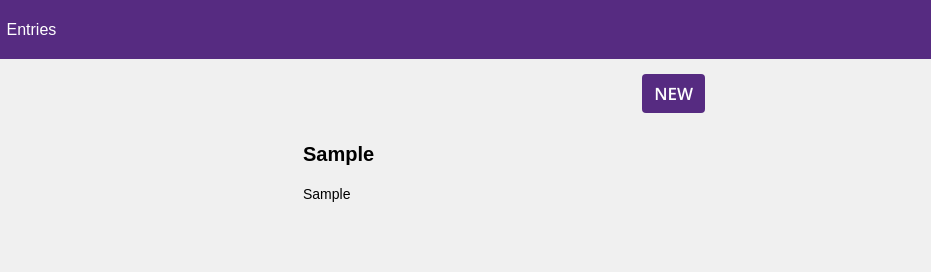
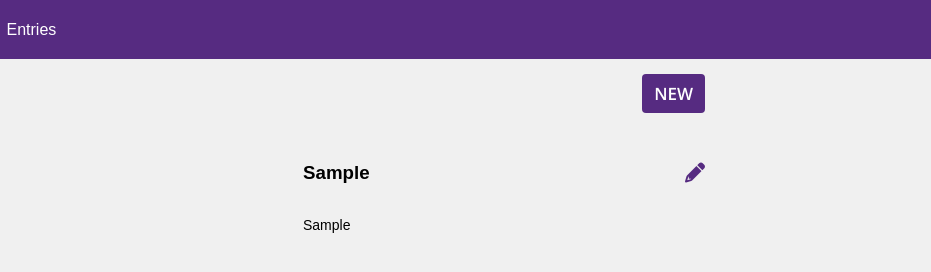
Before and after one commit to DavidKyong/code-journal, a website: page index.html in a window 1280 px wide. Both pictures are taken after typing "Sample", "Sample", "Sample" into the empty fields and a click on the button "SAVE". Shown: the full height of the page, 349-1280 px from the left. Drawn offline with nearby package versions, Linux system fonts and the light colour scheme; a web font is replaced by a local one.

Commit message:
Updated renderEntry by adding FontAwesome pencil next to the title of each entry. Added a data-entry-id attribute to the li that stores the entryId of the entry being rendered. #3

```diff
--- a/css/styles.css
+++ b/css/styles.css
@@ -39,13 +39,6 @@ textarea {
 
 .picture {
   margin-bottom: 1.25rem;
-}
-
-
-.tabTitle {
-  color: white;
-  padding-top: 0.25rem;
-  padding-bottom: 0.25rem;
 }
 
 @media screen and (min-width: 768px) {
@@ -125,3 +118,14 @@ ul {
 .pic-images {
   margin-bottom: 1rem;
 }
+
+.title-row {
+  display: flex;
+  justify-content: space-between;
+}
+
+i {
+  padding-top: 1.25rem;
+  font-size: 1.25rem;
+  color: rgb(86, 43, 129);
+}
--- a/js/main.js
+++ b/js/main.js
@@ -37,7 +37,8 @@ const $newEntry = document.getElementById('entries-input');
 
 function renderEntry(entry) {
   const $li = document.createElement('li');
-  $li.className = 'image-entries';
+  $li.setAttribute('data-entry-id', entry.entryId);
+  $li.className = 'new-entries';
 
   const $row = document.createElement('div');
   $row.setAttribute('class', 'row');
@@ -57,9 +58,17 @@ function renderEntry(entry) {
   $image.className = 'pic-images';
   $columnImage.appendChild($image);
 
+  const $titleRow = document.createElement('div');
+  $titleRow.className = 'title-row';
+  $columnContent.appendChild($titleRow);
+
   const $h3 = document.createElement('h3');
   $h3.textContent = entry.title;
-  $columnContent.appendChild($h3);
+  $titleRow.appendChild($h3);
+
+  const $pencilIcon = document.createElement('i');
+  $pencilIcon.className = 'fas fa-pencil';
+  $titleRow.appendChild($pencilIcon);
 
   const $description = document.createElement('p');
   $description.textContent = entry.notes;
```
